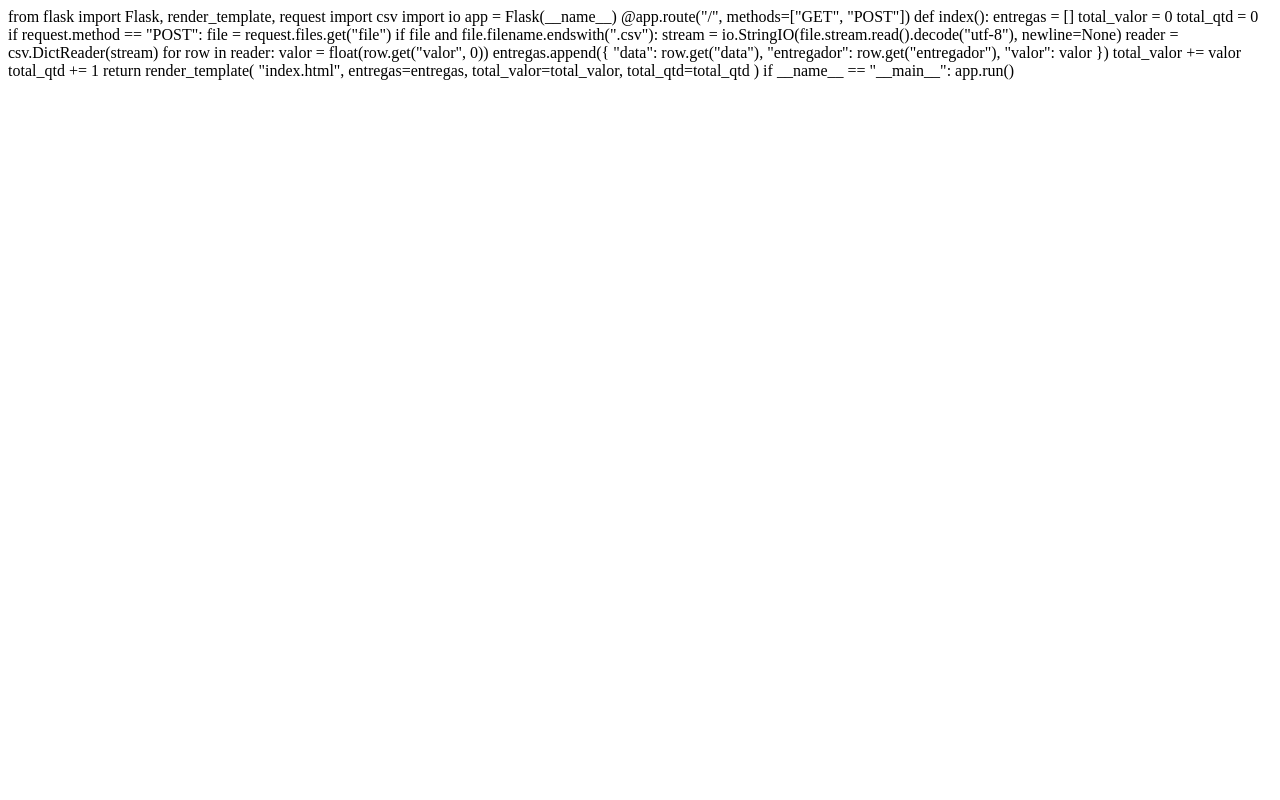
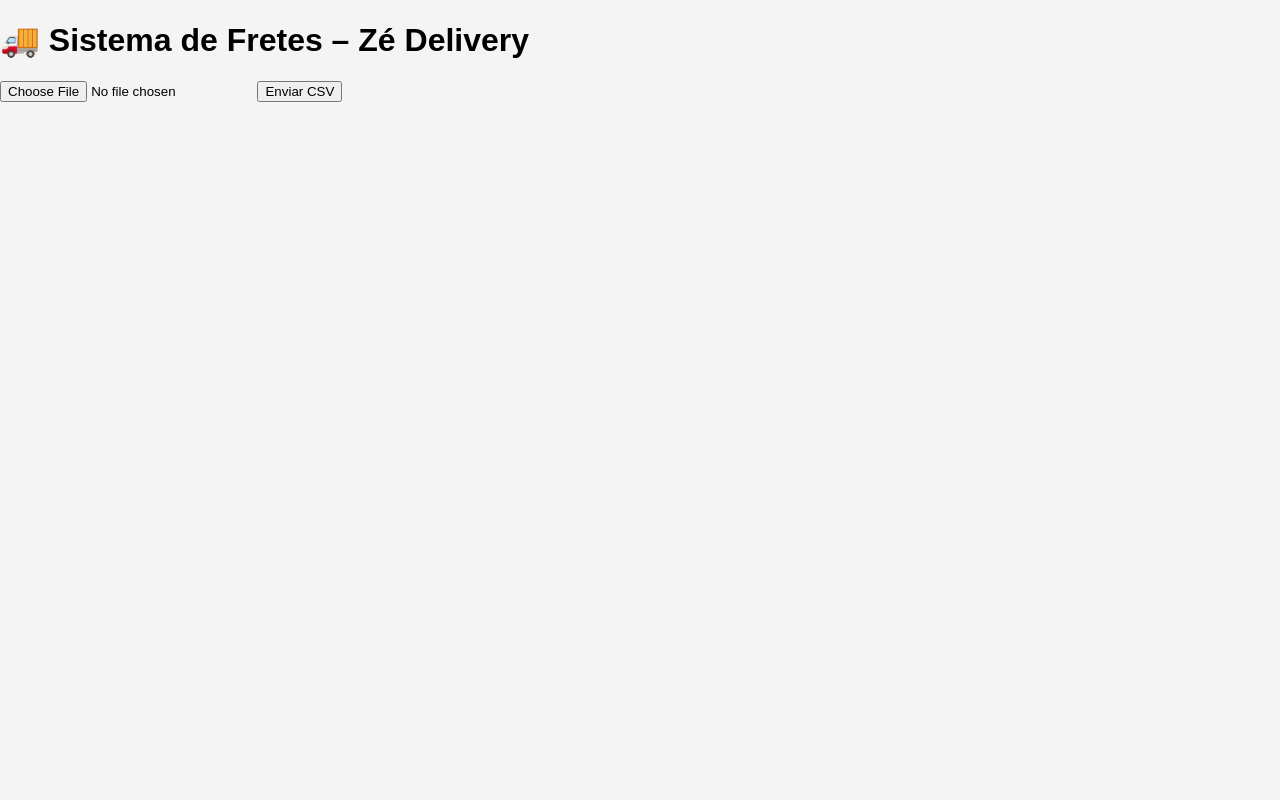
Before and after one commit to petiscaria/fretes-ze-delivery, a Flask app: template templates/index.html in a window 1280 px wide. Run offline with Flask 3, Linux system fonts and the light colour scheme; the template is opened without the code that fills it, so the values that code supplies are empty.

Commit message:
Update index.html

```diff
--- a/templates/index.html
+++ b/templates/index.html
@@ -1,38 +1,40 @@
-from flask import Flask, render_template, request
-import csv
-import io
+<!DOCTYPE html>
+<html lang="pt-BR">
+<head>
+    <meta charset="UTF-8">
+    <title>Fretes Zé Delivery</title>
+    <link rel="stylesheet" href="{{ url_for('static', filename='style.css') }}">
+</head>
+<body>
 
-app = Flask(__name__)
+<h1>🚚 Sistema de Fretes – Zé Delivery</h1>
 
-@app.route("/", methods=["GET", "POST"])
-def index():
-    entregas = []
-    total_valor = 0
-    total_qtd = 0
+<form method="POST" enctype="multipart/form-data">
+    <input type="file" name="arquivo" accept=".csv" required>
+    <button type="submit">Enviar CSV</button>
+</form>
 
-    if request.method == "POST":
-        file = request.files.get("file")
+{% if total_entregas %}
+<hr>
+<h2>Resumo</h2>
+<p><strong>Total de entregas:</strong> {{ total_entregas }}</p>
+<p><strong>Valor total:</strong> R$ {{ total_valor }}</p>
 
-        if file and file.filename.endswith(".csv"):
-            stream = io.StringIO(file.stream.read().decode("utf-8"), newline=None)
-            reader = csv.DictReader(stream)
+<table border="1">
+    <tr>
+        <th>Data</th>
+        <th>Entregador</th>
+        <th>Valor</th>
+    </tr>
+    {% for linha in dados %}
+    <tr>
+        <td>{{ linha.data }}</td>
+        <td>{{ linha.entregador }}</td>
+        <td>{{ linha.valor }}</td>
+    </tr>
+    {% endfor %}
+</table>
+{% endif %}
 
-            for row in reader:
-                valor = float(row.get("valor", 0))
-                entregas.append({
-                    "data": row.get("data"),
-                    "entregador": row.get("entregador"),
-                    "valor": valor
-                })
-                total_valor += valor
-                total_qtd += 1
-
-    return render_template(
-        "index.html",
-        entregas=entregas,
-        total_valor=total_valor,
-        total_qtd=total_qtd
-    )
-
-if __name__ == "__main__":
-    app.run()
+</body>
+</html>
```
